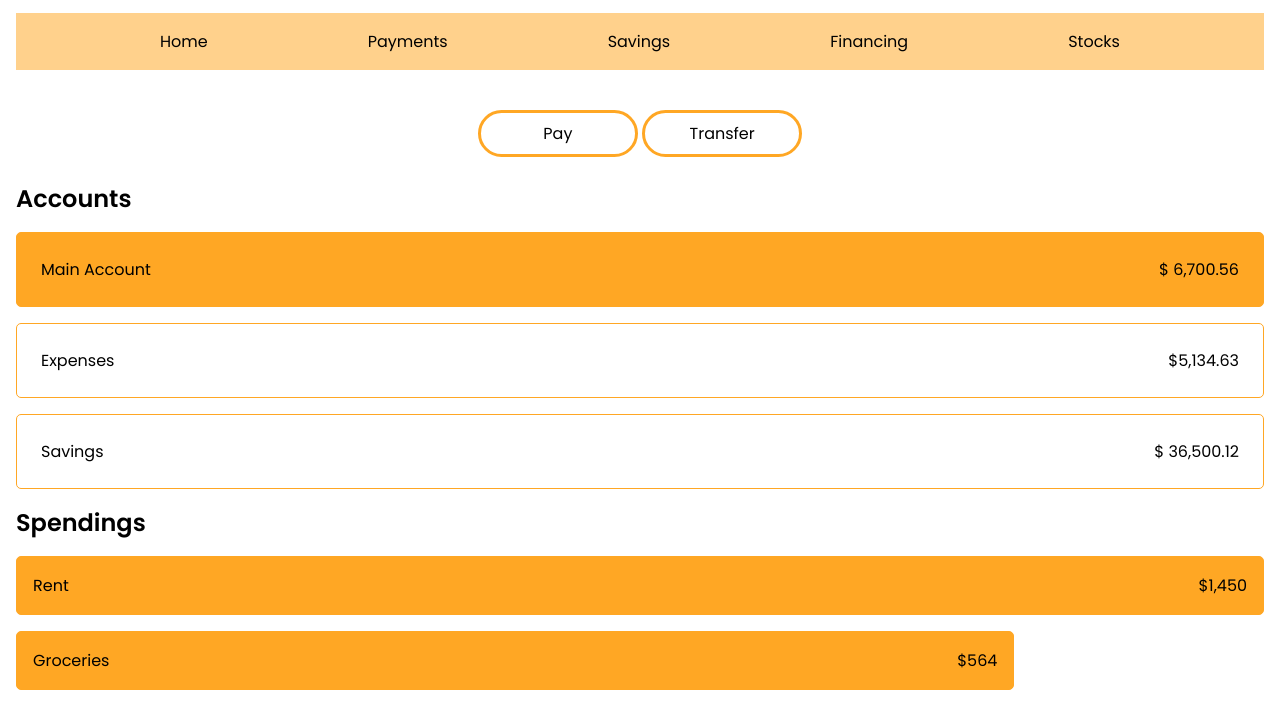
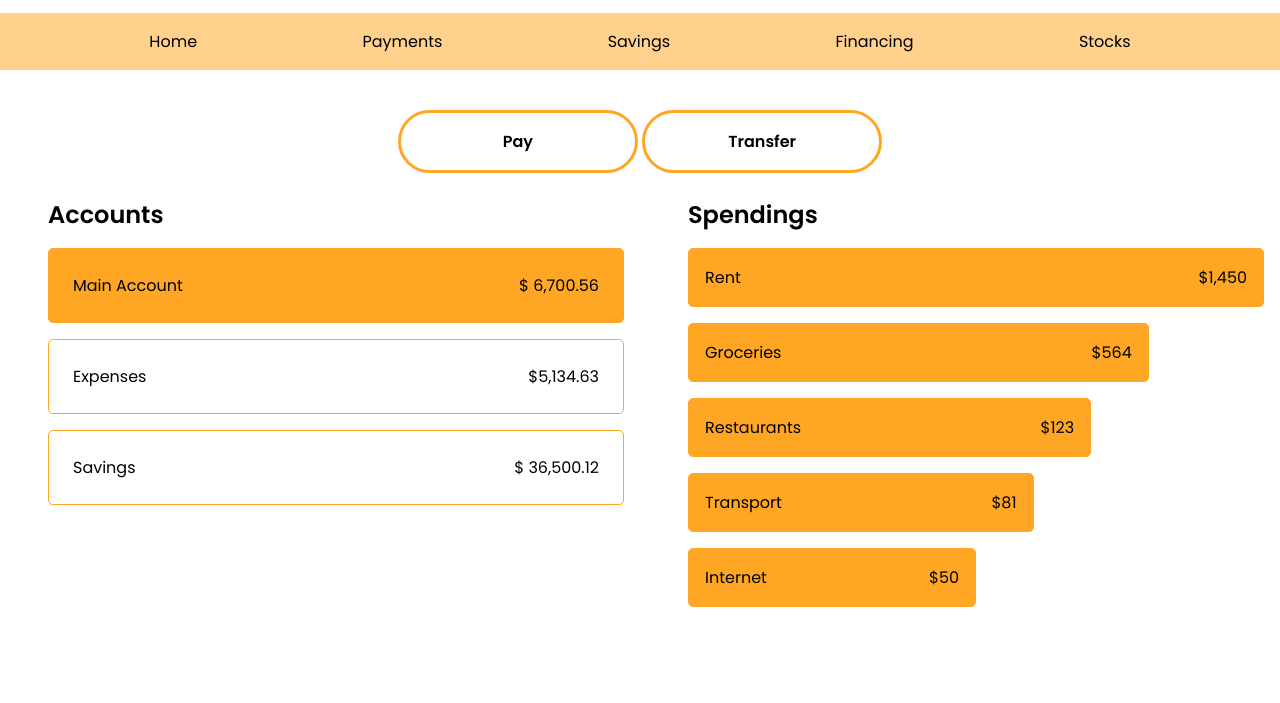
Before and after one commit to rabin-thami/BestBank, a plain HTML site: page index.html in a window 1280 px wide. Shown: the part 76-779 px from the top of the page. Drawn offline with nearby package versions, Linux system fonts and the light colour scheme.

Commit message:
desktop responsive added

```diff
--- a/css/style.css
+++ b/css/style.css
@@ -102,6 +102,8 @@ nav img {
 
 @media only screen and (min-width: 768px) {
     header {
+
+        margin: 1em 0;
         display: flex;
         justify-content: center;
         flex-direction: column;
@@ -134,4 +136,25 @@ nav img {
         justify-content: center;
         transition: all ease 0.5s;
     }
+
+    .hero-btn-section button {
+        padding: 1em;
+        width: 15em;
+        font-size: 1rem;
+        font-weight: 600;
+    }
+
+    .account-spendings-section {
+        width: 100%;
+        display: flex;
+        justify-content: space-around;
+    }
+
+    .account-spendings-section .account-section {
+        width: 45%;
+    }
+
+    .account-spendings-section .spending-section {
+        width: 45%;
+    }
 }
```
